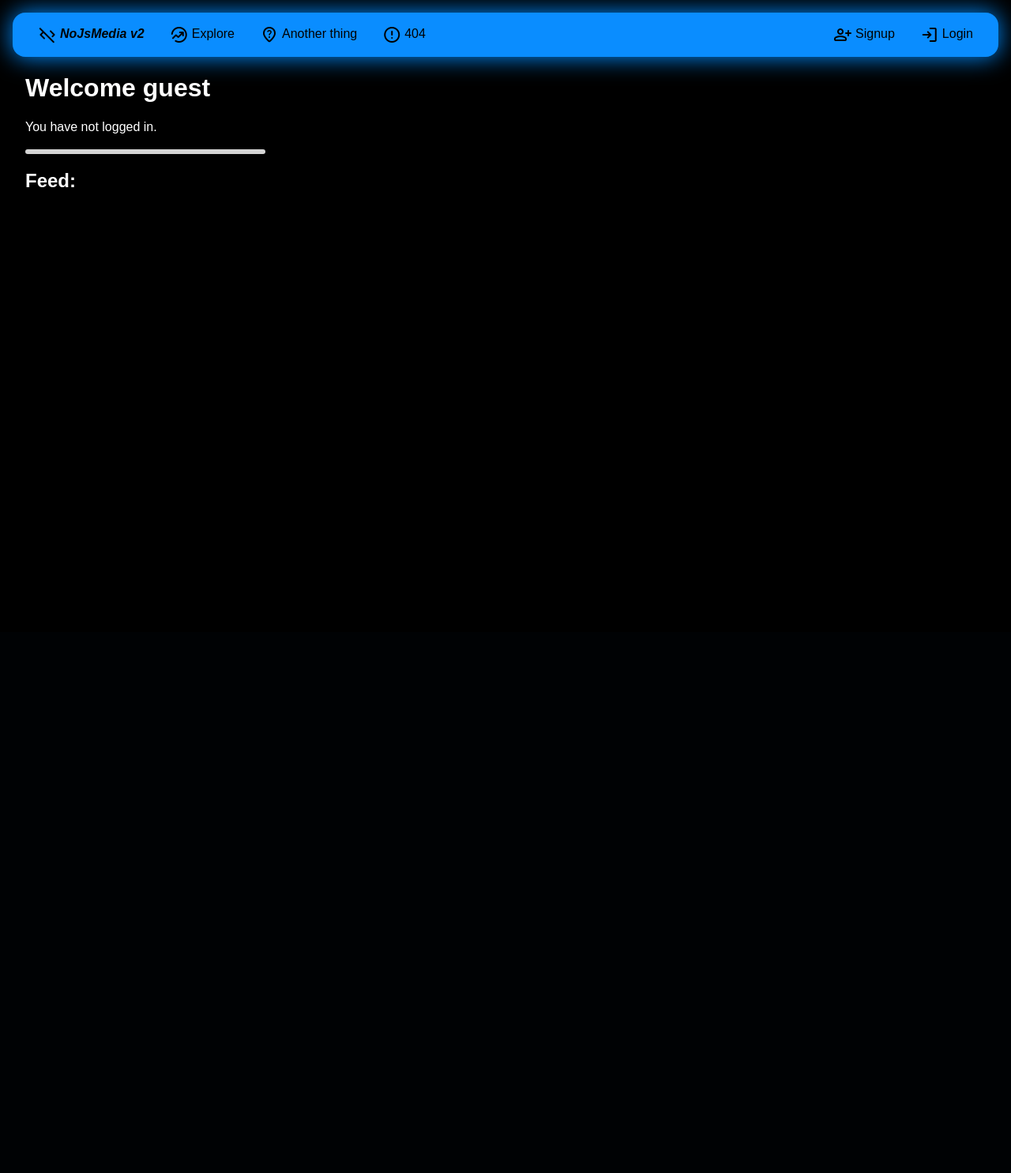
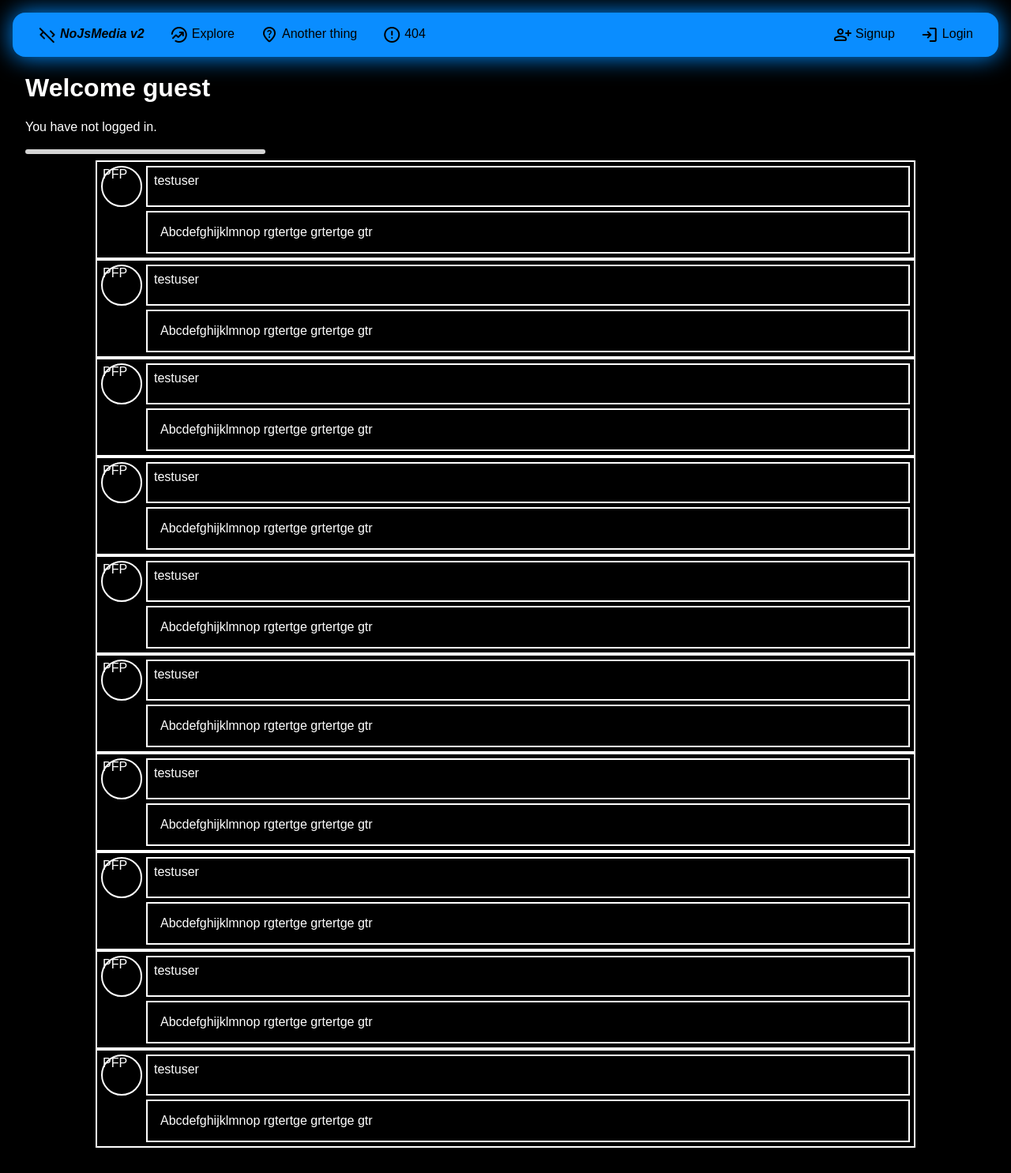
Before and after one commit to Quantum-Codes/NoJsMedia-V2, a Flask app: page / in a window 1280 px wide. Shown: the whole page at 79% size. Before the commit the page ends 237 px from the top, so only its background shows below. Run offline with Flask 3, Linux system fonts and the light colour scheme.

Commit message:
added post prototype + cool css fixed effect

```diff
--- a/static/base.css
+++ b/static/base.css
@@ -92,3 +92,34 @@ hr {
   margin-top: 1.2em;
   height: 0.4em;
 }
+
+.post, .post > * {
+  border: solid 2px white;
+}
+
+.post {
+  width: 80vw;
+  margin: 0px auto;
+  padding: 5px;
+  display: grid;
+  grid-template-columns: auto 1fr;
+  grid-gap: 5px;
+}
+
+.post-pfp {
+  aspect-ratio: 1/1;
+  width: 3em;
+  align-self: start;
+  position: sticky;
+  top: 0;
+  border-radius: 50%;
+}
+
+.post-content {
+  grid-column-start: 2;
+  padding: 1em;
+}
+
+.post-username {
+  padding: 0.5em;
+}
--- a/templates/macros.html
+++ b/templates/macros.html
@@ -1,2 +1,7 @@
-{% macro post(user="testuser", content= "Abcdefghijklmnop rgtertge grtertge gtr" %}
-{% endmacro %} --- check whether correct
+{% macro post(user="testuser", content= "Abcdefghijklmnop rgtertge grtertge gtr") %}
+  <div class = "post">
+    <div class = "post-pfp">PFP</div>
+    <div class = "post-username">{{user}}</div>
+    <div class = "post-content">{{content}}</div>
+  </div>
+{% endmacro %}
--- a/templates/main.html
+++ b/templates/main.html
@@ -1,3 +1,4 @@
+{% from "macros.html" import post %}
 {% extends "base.html" %}
 {% block title %}Homepage{% endblock %}
 {% block css %}main{% endblock %}
@@ -6,5 +7,7 @@
 <h1>Welcome {{user}}</h1>
 You have {% if not loggedin %}not {% endif %} logged in.
 <hr>
-<h2>Feed:</h2>
+{% for I in range(10) %}
+  {{ post() }}
+{% endfor %}
 {% endblock %}
```
